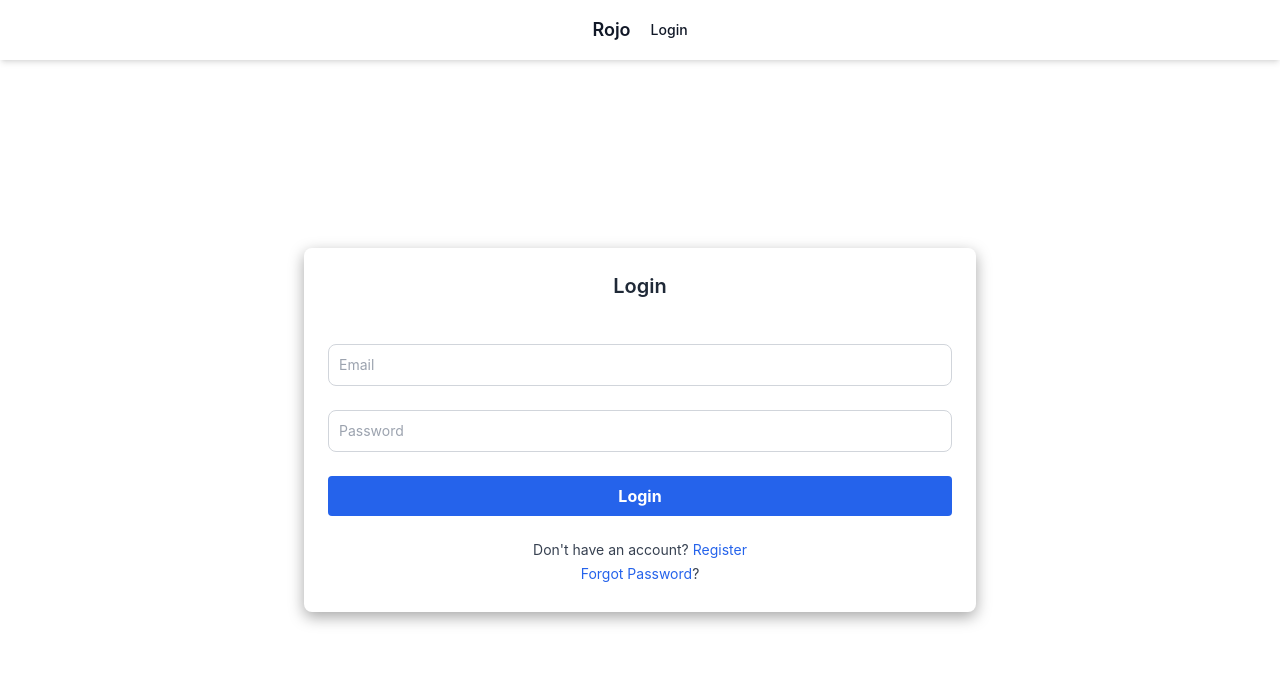
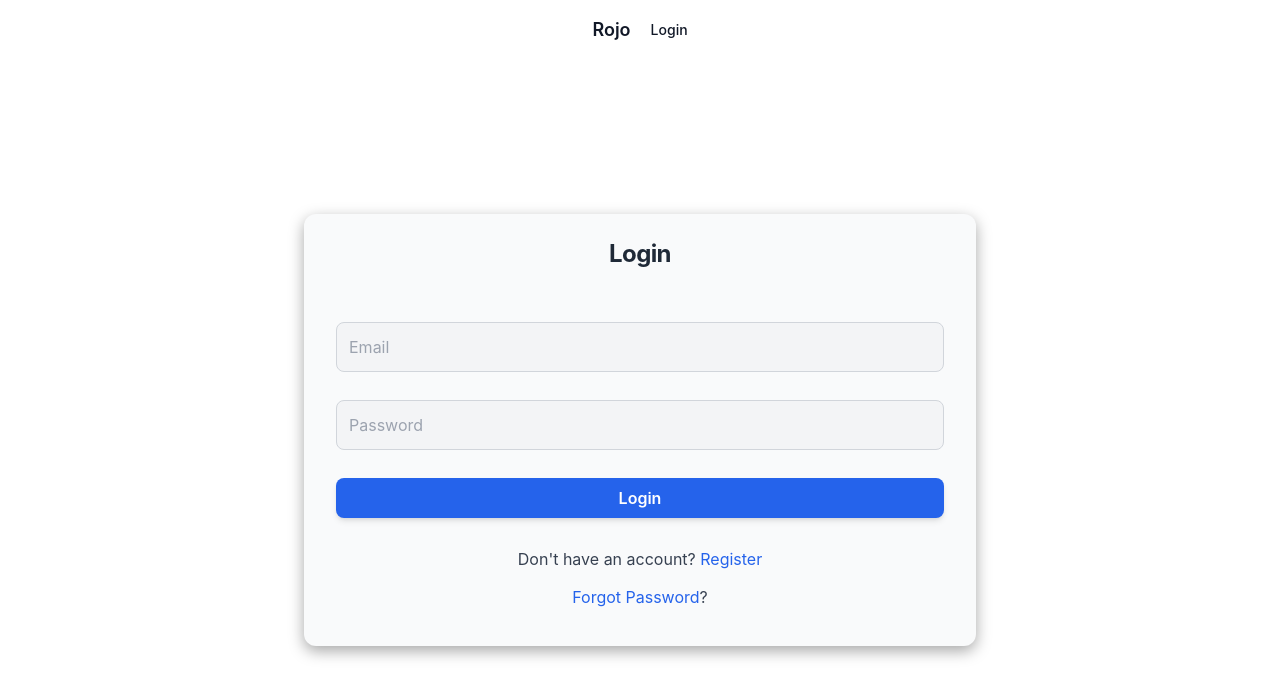
Before and after one commit to FranGarciaLopez/rojo-frontend, a React (Vite) app: page /login in a window 1280 px wide. Shown: the top 698 px of the page. Built offline with nearby package versions, Linux system fonts and the light colour scheme; no server answers; sample sign-in values are in the browser's storage.

Commit message:
update component styles

```diff
--- a/src/index.css
+++ b/src/index.css
@@ -2,50 +2,55 @@
 @tailwind components;
 @tailwind utilities;
 
+body {
+  @apply font-sans antialiased bg-gray-50;
+}
+
 h1 {
-          @apply mb-20 text-4xl font-extrabold tracking-tight leading-none text-gray-900 md:text-5xl lg:text-6xl
+  @apply mb-12 text-5xl font-extrabold tracking-tight leading-tight text-gray-900 md:text-6xl lg:text-7xl;
 }
 
 h2 {
-          @apply text-xl font-semibold text-gray-800 mb-5;
+  @apply text-2xl font-bold text-gray-800 mb-6 tracking-tight;
 }
 
 h3 {
-          @apply text-lg font-semibold text-gray-800;
+  @apply text-xl font-medium text-gray-700 mb-4;
 }
 
 h4 {
-          @apply font-semibold text-gray-800;
+  @apply text-lg font-semibold text-gray-700 mb-3;
 }
 
+/* Paragraphs */
 p {
-          @apply text-sm mb-1;
+  @apply text-base leading-relaxed text-gray-600 mb-3;
 }
 
 button {
-          @apply text-white font-bold py-2 px-4 rounded;
-}
-
-form {
-          @apply flex flex-col px-6 py-6 rounded-lg w-full shadow-3xl space-y-4 gap-2 max-w-2xl;
+  @apply text-white font-semibold py-2 px-6 rounded-lg shadow-md hover:bg-gray-300 transition-all duration-300;
 }
 
 span {
   @apply font-bold text-gray-700 text-lg;
 }
 
+form {
+  @apply flex flex-col px-8 py-6 rounded-xl w-full shadow-3xl space-y-4 gap-3 bg-gray-50 max-w-2xl mx-auto;
+}
+
 label {
-          @apply text-lg font-bold text-gray-700 max-w-2xl;
+  @apply text-base font-medium text-gray-700;
 }
 
 input,
 textarea,
 select {
-          @apply bg-white border border-gray-300 text-gray-800 text-sm rounded-lg p-2.5 w-full max-w-2xl;
+  @apply bg-gray-100 border border-gray-300 text-gray-800 text-base rounded-lg p-3 focus:outline-none focus:ring-2 focus:ring-blue-500 w-full;
 }
 
 .centered-elements {
-          @apply flex items-center justify-center min-h-screen w-full max-w-4xl m-auto px-6 py-6;
+  @apply flex flex-col items-center justify-center min-h-screen w-full max-w-5xl mx-auto px-6 py-6 bg-gray-50;
 }
 
 
@@ -69,22 +74,27 @@ select {
   @apply font-bold text-gray-600 text-lg;
 }
 
-@keyframes enhanceHeader {
-          to {
-
-                    background-filter: blur(5px);
-                    color: black;
-          }
-}
-
 nav {
-          @apply top-0 left-0 w-full z-50 shadow-md;
-
-          animation: enhanceHeader linear both;
-          animation-timeline: scroll(root);
-          animation-range: 0% 50px;
+  @apply bg-white shadow-md;
 }
 
 section {
   @apply bg-white flex items-center flex-grow;
 }
+
+.masonry-grid>div {
+  break-inside: avoid;
+  animation: fadeIn 0.5s ease-in-out;
+}
+
+@keyframes fadeIn {
+  from {
+    opacity: 0;
+    transform: translateY(20px);
+  }
+
+  to {
+    opacity: 1;
+    transform: translateY(0);
+  }
+}
```
Lines whose indentation alone changed are shown as unchanged.
